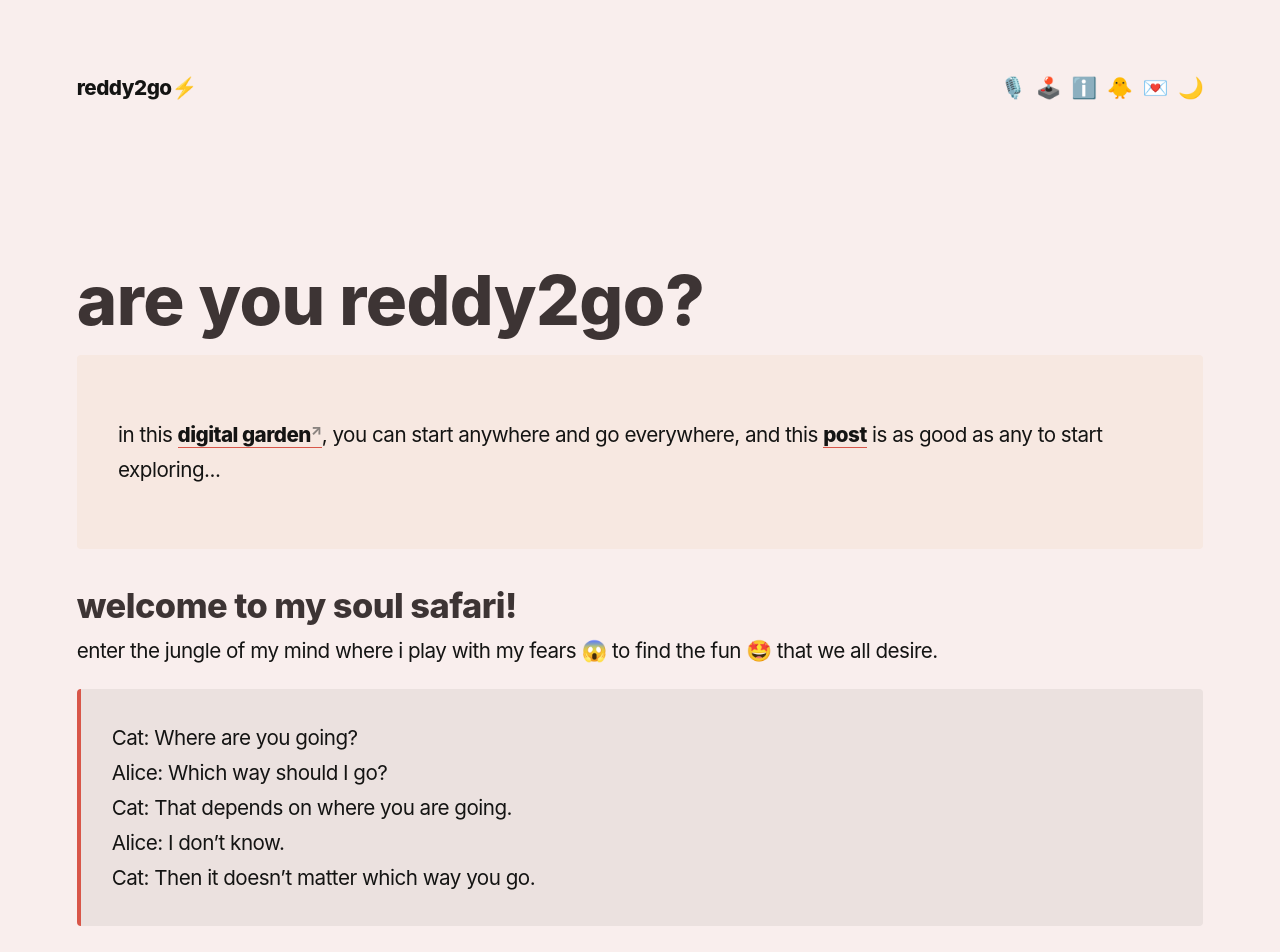
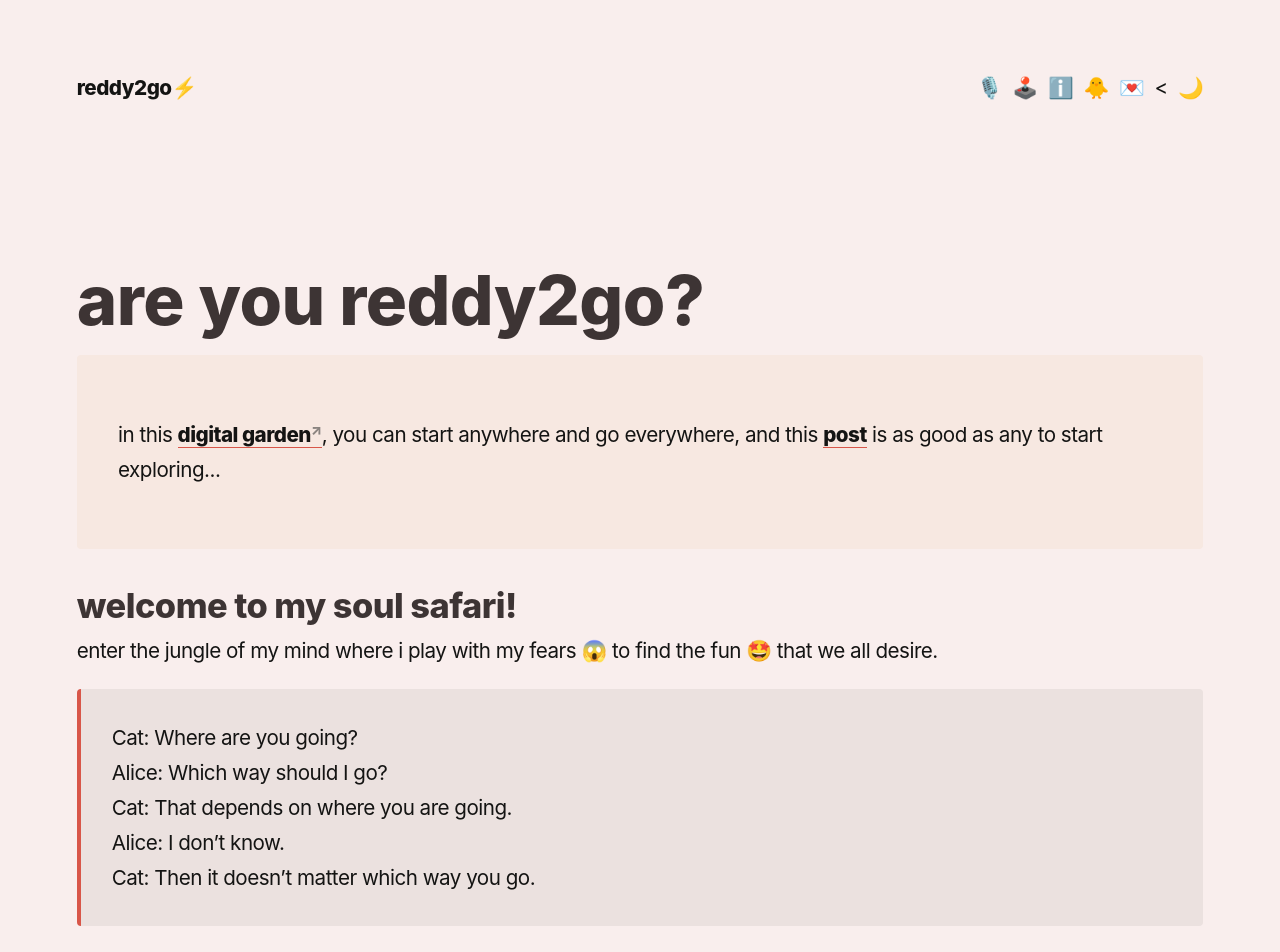
Before and after one commit to reddy2go/redgarden, a Jekyll site: the page built from index.md, in a window 1280 px wide. Shown: the top 952 px of the page. Built offline with Jekyll 4.4.1, drawn with Linux system fonts in a browser that asks for light colours; some web fonts are replaced; Markdown is read by kramdown in place of the engine named in the settings.

Commit message:
Revert "Update nav.html"
This reverts commit d176188dc4306e8767a73880147549ff0153ca7d.

```diff
--- a/_includes/nav.html
+++ b/_includes/nav.html
@@ -6,6 +6,6 @@
     <li><a class="nav-icons" href="/about" title="about"><b>ℹ️</b></a></li>
     <li><a class="nav-icons" href="https://twitter.com/reddy2go" title="twitter" target="_blank"><b>🐥</b></a></li>
     <li><a class="nav-icons" href="https://playtime.reddy2go.com/" title="subscribe" target="_blank"><b>💌</b></a></li>
-    <li><a class="nav-icons" id="color-switcher" onclick="toggleTheme()" title="dark mode" class="nav-icons">🌙</a></li>
+    <<li><a id="color-switcher" onclick="toggleTheme()" title="dark mode" class="nav-icons">🌙</a></li>
   </div>
 </div>
```
